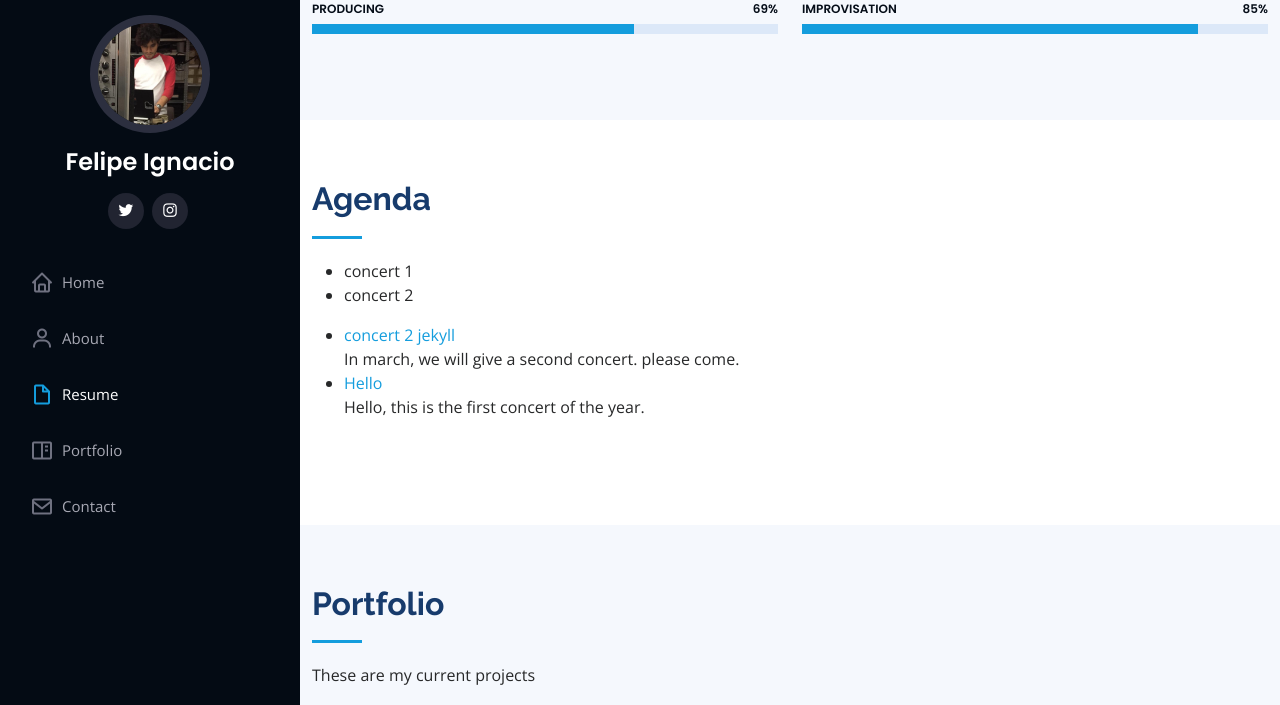
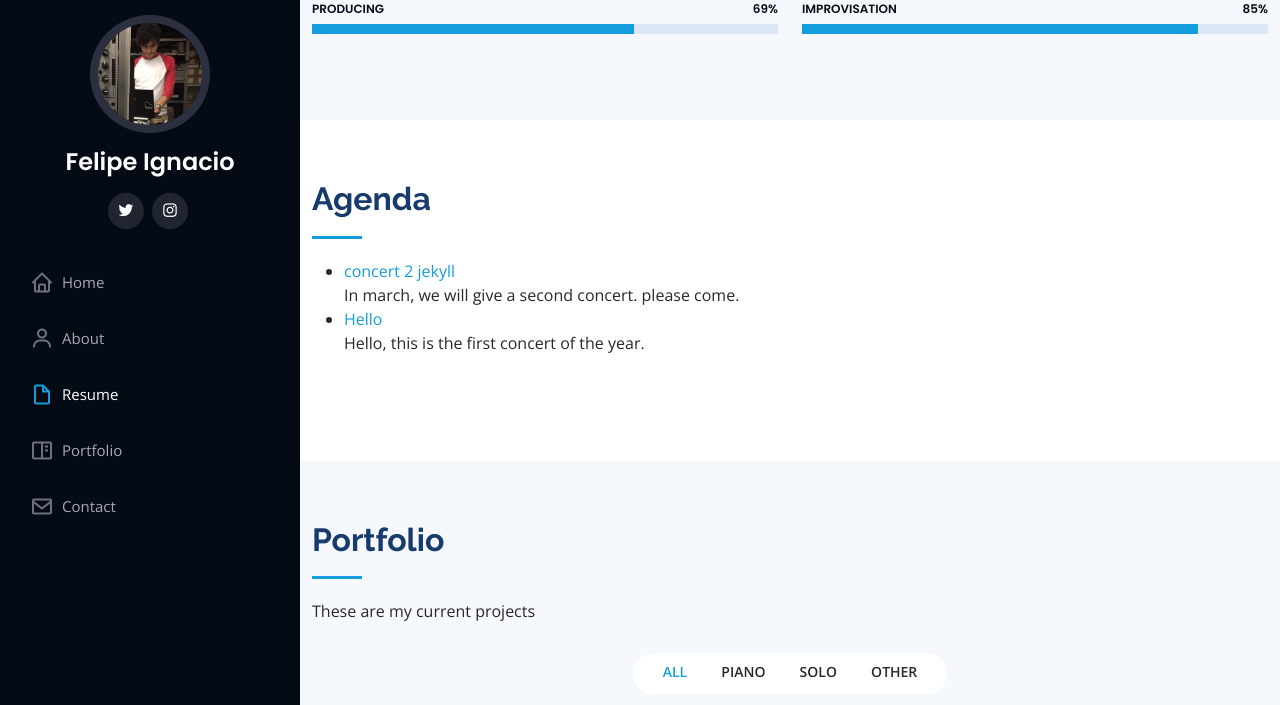
Before and after one commit to ignacio-noriega/ignacio-noriega.github.io, a Jekyll site: the page built from index.html, in a window 1280 px wide and 900 px high, scrolled down 2105 px, cut to the strip 0-705 px from the top of the window. Built offline with Jekyll 4.4.1, drawn with Linux system fonts in a browser that asks for light colours.

Commit message:
clean agenda

```diff
--- a/index.html
+++ b/index.html
@@ -249,11 +249,6 @@ variable1: hello
 
         <div class="section-title">
           <h2>Agenda</h2>
-
-          <ul>
-          <li>concert 1</li>
-          <li>concert 2</li>
-          </ul>
 
           <ul>
           {% for post in site.posts %}
```
